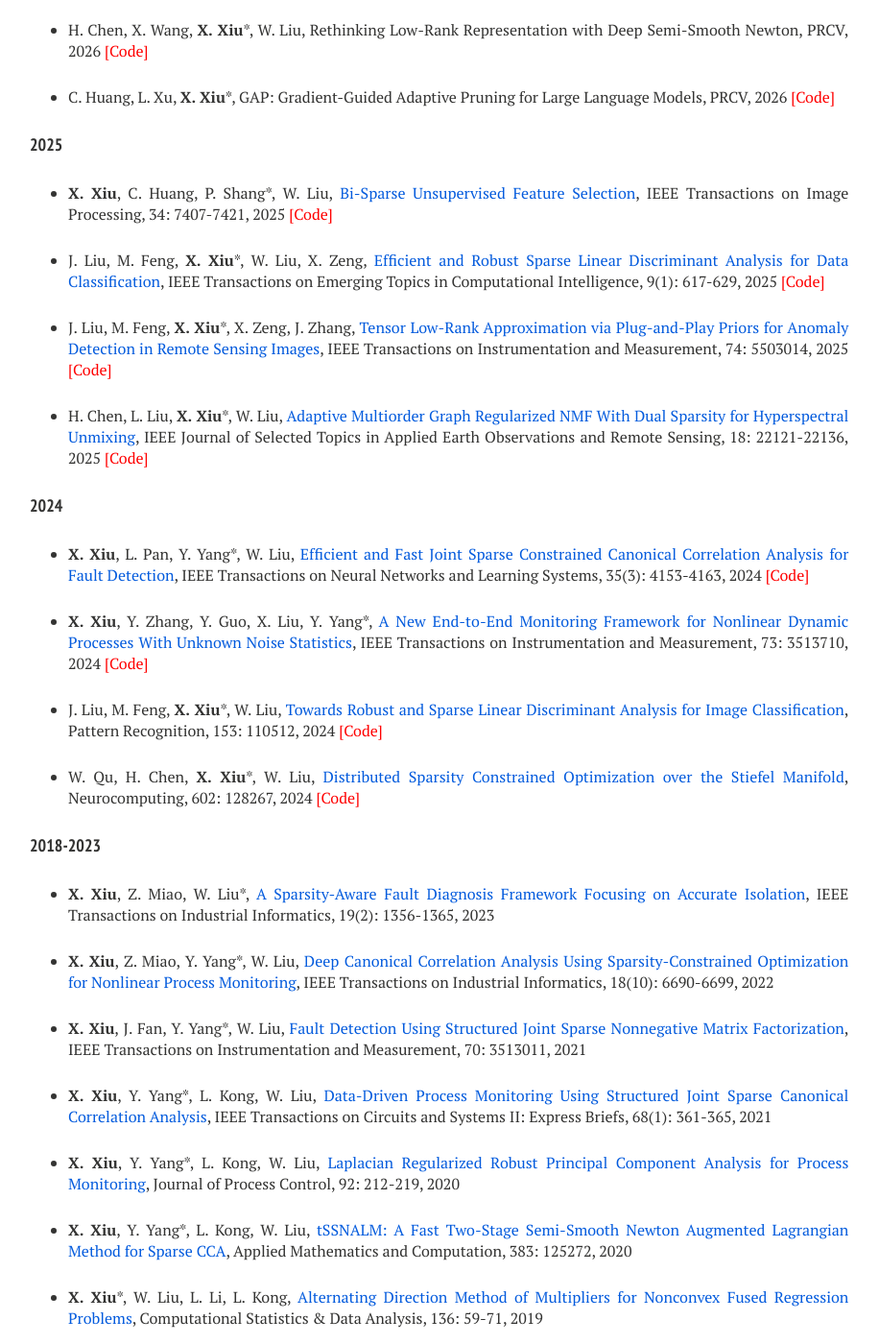
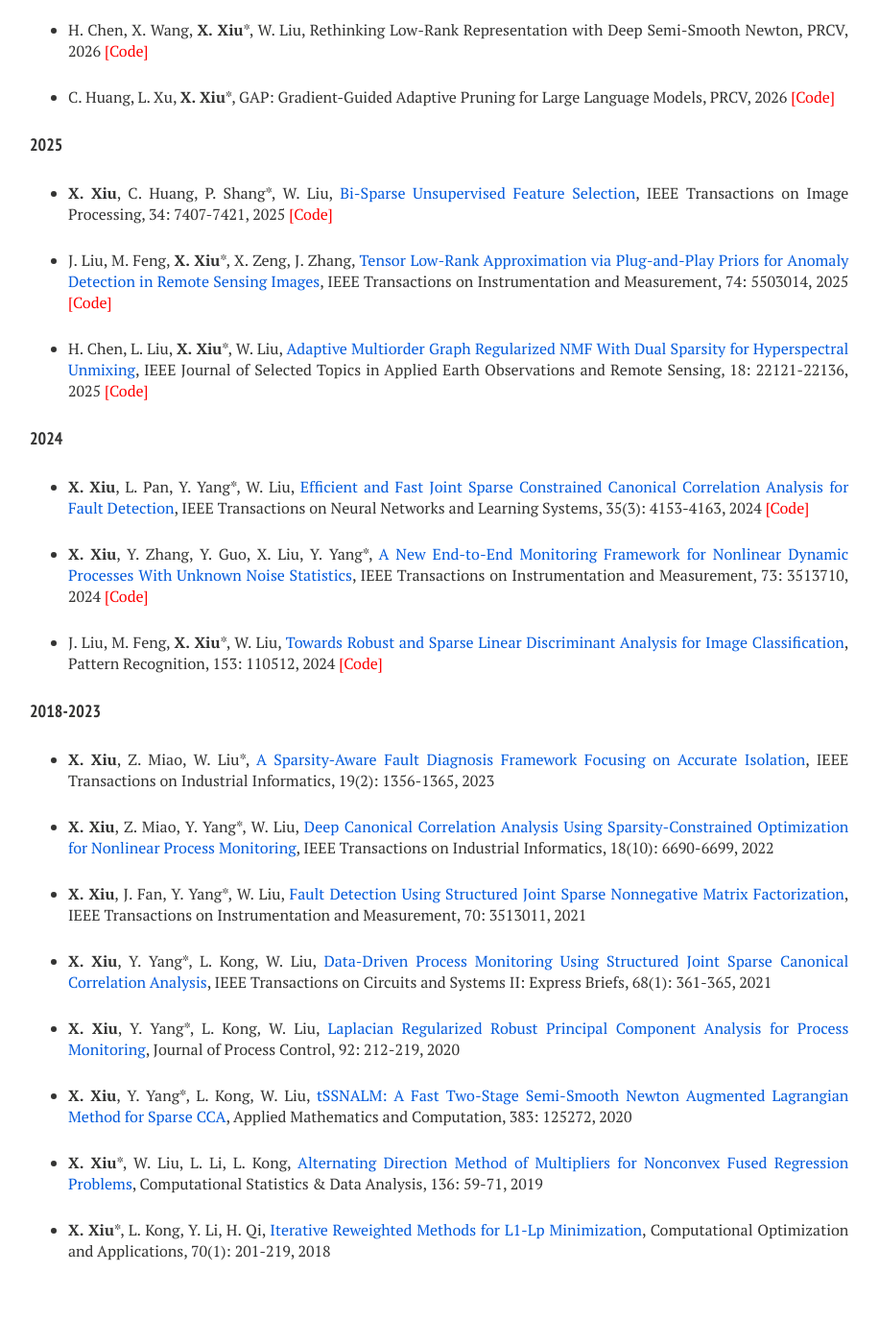
Before and after one commit to xianchaoxiu/xianchaoxiu.github.io, a Jekyll site: the page built from publications/index.md, in a window 1280 px wide and 1400 px high, scrolled down 1272 px. Shown: the whole window at 96% size, without its empty margins (289-1205 px from the left). Built offline with Jekyll 4.4.1, drawn with Linux system fonts in a browser that asks for light colours; nearby versions of some CDN libraries.

Commit message:
Update index.md

```diff
--- a/publications/index.md
+++ b/publications/index.md
@@ -53,8 +53,6 @@ share: false
 
 * <b>X. Xiu</b>, C. Huang, P. Shang*, W. Liu, <a href="https://doi.org/10.1109/TIP.2025.3620667" class="textlink" target="_blank">Bi-Sparse Unsupervised Feature Selection</a>, IEEE Transactions on Image Processing, 34: 7407-7421, 2025  <a href="https://github.com/xianchaoxiu/BSUFS" class="textlink" target="_blank" style="color: red;">[Code]</a>
 
-* J. Liu, M. Feng, <b>X. Xiu</b>*, W. Liu, X. Zeng, <a href="https://doi.org/10.1109/TETCI.2024.3403912" class="textlink" target="_blank">Efficient and Robust Sparse Linear Discriminant Analysis for Data Classification</a>, IEEE Transactions on Emerging Topics in Computational Intelligence, 9(1): 617-629, 2025  <a href="https://github.com/EMXlight/ERSLDA" class="textlink" target="_blank" style="color: red;">[Code]</a>
-
 * J. Liu, M. Feng, <b>X. Xiu</b>*, X. Zeng, J. Zhang, <a href="https://doi.org/10.1109/TIM.2025.3553235" class="textlink" target="_blank">Tensor Low-Rank Approximation via Plug-and-Play Priors for Anomaly Detection in Remote Sensing Images</a>, IEEE Transactions on Instrumentation and Measurement, 74: 5503014, 2025  <a href="https://github.com/xianchaoxiu/PnP-TLRA" class="textlink" target="_blank" style="color: red;">[Code]</a>
 
 * H. Chen, L. Liu, <b>X. Xiu</b>*, W. Liu, <a href="https://doi.org/10.1109/JSTARS.2025.3602505" class="textlink" target="_blank">Adaptive Multiorder Graph Regularized NMF With Dual Sparsity for Hyperspectral Unmixing</a>, IEEE Journal of Selected Topics in Applied Earth Observations and Remote Sensing, 18: 22121-22136, 2025 <a href="https://github.com/xianchaoxiu/MOGNMF" class="textlink" target="_blank" style="color: red;">[Code]</a>
@@ -68,7 +66,6 @@ share: false
 
 * J. Liu, M. Feng, <b>X. Xiu</b>*, W. Liu, <a href="https://doi.org/10.1016/j.patcog.2024.110512" class="textlink" target="_blank">Towards Robust and Sparse Linear Discriminant Analysis for Image Classification</a>, Pattern Recognition, 153: 110512, 2024  <a href="https://github.com/EMXlight/RSLDAplus" class="textlink" target="_blank" style="color: red;">[Code]</a>
 
-* W. Qu, H. Chen, <b>X. Xiu</b>*, W. Liu, <a href="https://doi.org/10.1016/j.neucom.2024.128267" class="textlink" target="_blank">Distributed Sparsity Constrained Optimization over the Stiefel Manifold</a>, Neurocomputing, 602: 128267, 2024   <a href="https://github.com/wtqu/DREAM" class="textlink" target="_blank" style="color: red;">[Code]</a>
 
 #### 2018-2023
 
```
